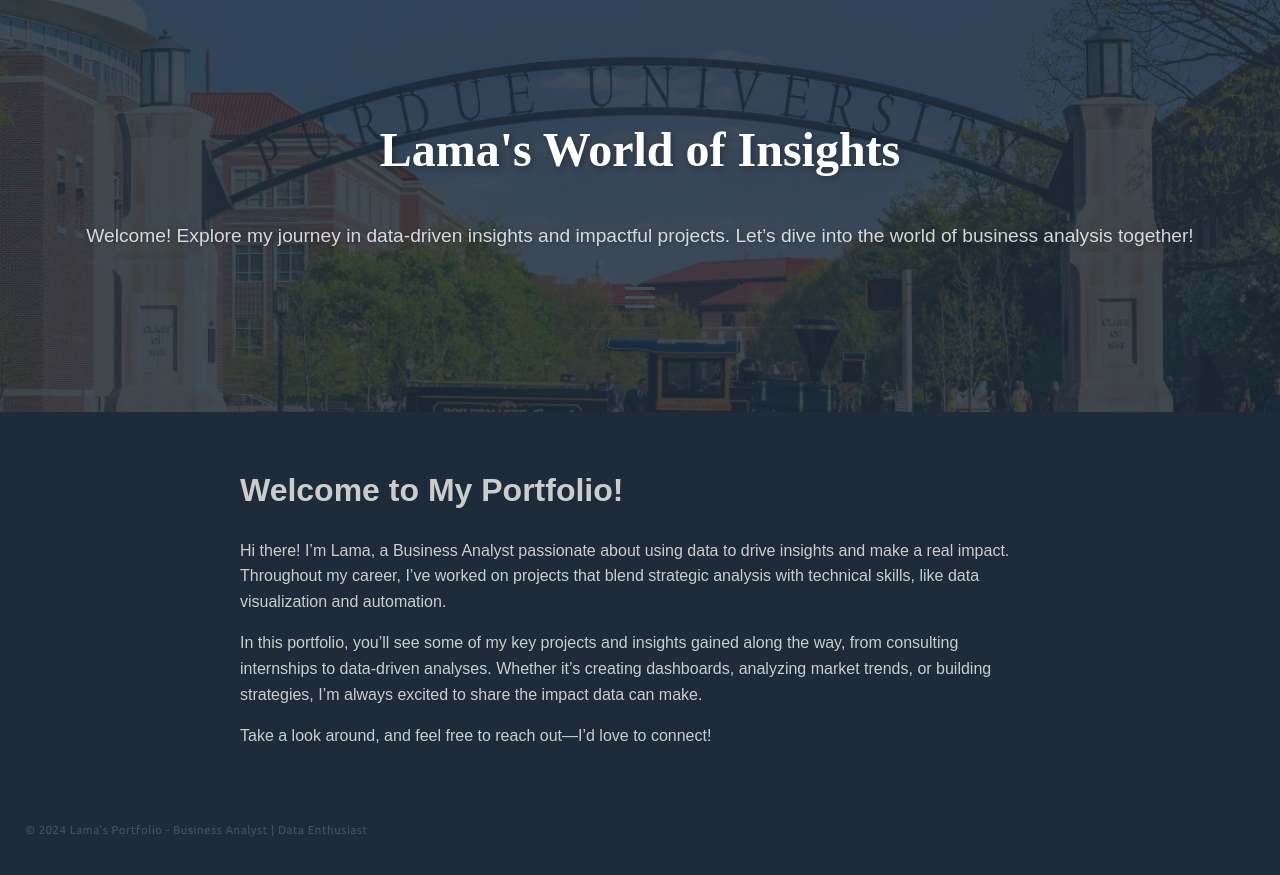
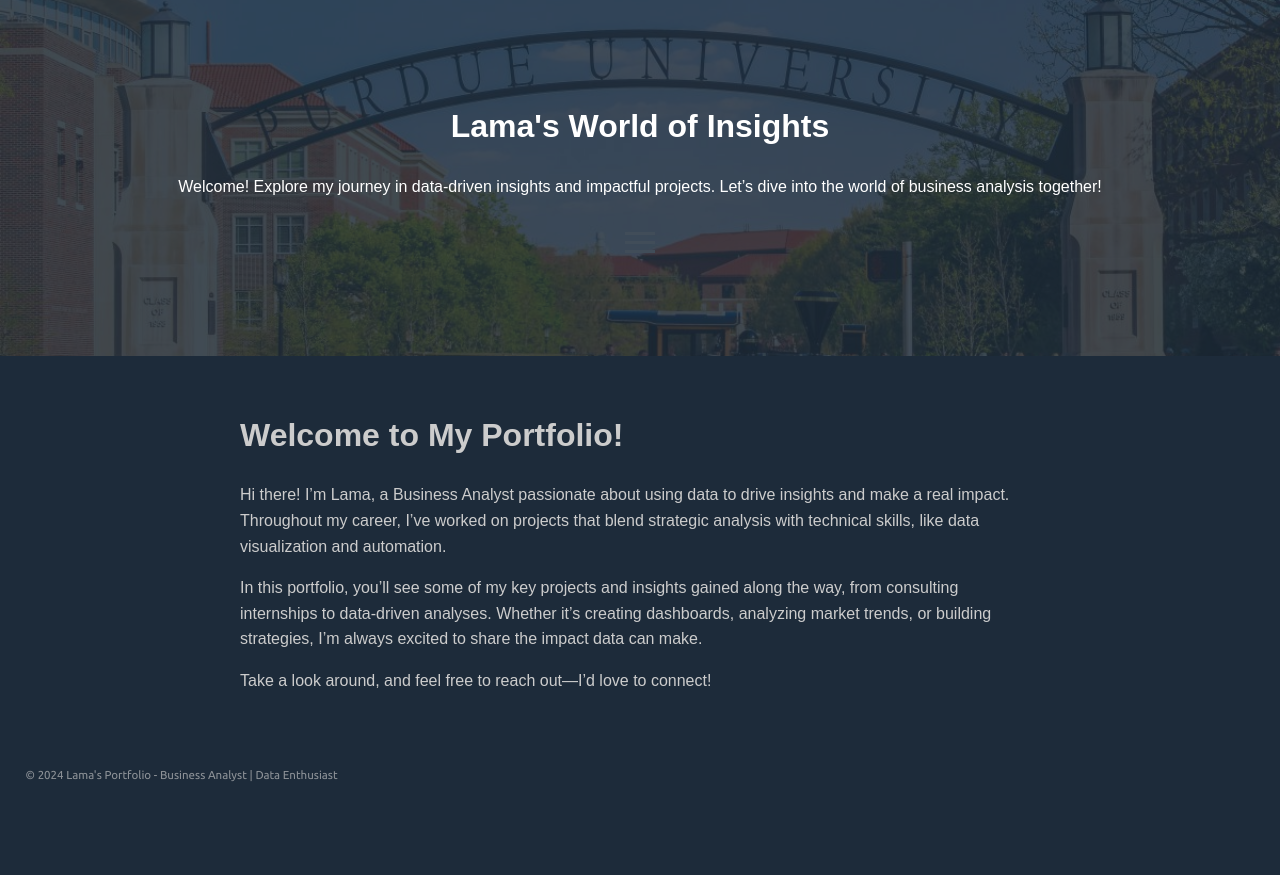
Before and after one commit to LamaJuraisi/Portfolio, a Jekyll site: the page built from index.md, in a window 1280 px wide. Shown: the top 875 px of the page. Built offline with Jekyll 4.4.1, drawn with Linux system fonts in a browser that asks for light colours; some web fonts are replaced.

Commit message:
Update main.css

```diff
--- a/assets/css/main.css
+++ b/assets/css/main.css
@@ -2,8 +2,8 @@
 body {
   font-family: 'Source Sans 3', sans-serif;
   line-height: 1.6;
-  color: #CCCCCC; /* Slightly lighter for readability */
-  background-color: #1D2B3A; /* Updated navy background color */
+  color: #CCCCCC;
+  background-color: #1D2B3A;
   margin: 0;
 }
 
@@ -17,39 +17,14 @@ body {
   font-weight: 400;
 }
 
-.merriweather-bold {
-  font-family: 'Merriweather', serif;
-  font-weight: 700;
-}
-
 .ubuntu-regular {
   font-family: 'Ubuntu', sans-serif;
   font-weight: 400;
 }
 
-.ubuntu-bold {
-  font-family: 'Ubuntu', sans-serif;
-  font-weight: 700;
-}
-
 .source-sans-regular {
   font-family: 'Source Sans 3', sans-serif;
   font-weight: 400;
-}
-
-.source-sans-bold {
-  font-family: 'Source Sans 3', sans-serif;
-  font-weight: 700;
-}
-
-.raleway-regular {
-  font-family: 'Raleway', sans-serif;
-  font-weight: 400;
-}
-
-.raleway-bold {
-  font-family: 'Raleway', sans-serif;
-  font-weight: 700;
 }
 
 /* Header styling with background image */
@@ -62,7 +37,6 @@ header {
   padding: 5em 1em;
 }
 
-/* Overlay Effect */
 header::before {
   content: "";
   position: absolute;
@@ -70,41 +44,13 @@ header::before {
   left: 0;
   right: 0;
   bottom: 0;
-  background: rgba(29, 43, 58, 0.84); /* Updated navy tint color */
+  background: rgba(29, 43, 58, 0.84);
   z-index: 0;
 }
 
 header h1, header p, header nav {
   position: relative;
   z-index: 1;
-}
-
-/* Header Content */
-header h1 {
-  font-family: 'Bitter', serif;
-  font-size: 3em;
-  color: white;
-  text-shadow: 2px 2px 6px rgba(0, 0, 0, 0.3);
-  font-weight: 800;
-}
-
-header p {
-  font-family: 'Source Sans 3', sans-serif;
-  font-size: 1.2em;
-  color: rgba(255, 255, 255, 0.8);
-  text-shadow: 1px 1px 4px rgba(0, 0, 0, 0.2);
-}
-
-/* Navigation Link Styling */
-nav a {
-  color: #ffffff;
-  margin: 0 1em;
-  font-weight: 600;
-  text-decoration: none;
-}
-
-nav a:hover {
-  color: #007acc;
 }
 
 /* Button Styling */
@@ -121,7 +67,7 @@ nav a:hover {
 
 .actions .button:hover {
   background-color: white;
-  color: #1D2B3A; /* Updated button hover color */
+  color: #1D2B3A;
 }
 
 /* Main Content Styling */
@@ -134,13 +80,11 @@ main {
 /* Footer */
 footer {
   background: #1D2B3A;
-  color: rgba(204, 204, 204, 0.3); /* Slight transparency */
+  color: rgba(204, 204, 204, 0.8);
   text-align: left;
   padding: 1em 2em;
   font-size: 0.8em;
   font-family: 'Ubuntu', sans-serif;
-  font-weight: 400;
-  letter-spacing: 0.5px;
 }
 
 /* Link Styling */
@@ -153,37 +97,8 @@ a:hover {
   color: #007acc;
   text-decoration: none;
 }
+
 /* Hamburger Menu */
-#menu-button {
-    cursor: pointer;
-    display: inline-block;
-}
-#menu-button span {
-    display: block;
-    width: 30px;
-    height: 3px;
-    margin: 6px auto;
-    background-color: #fff;
-}
-.hidden {
-    display: none;
-}
-#side-menu {
-    position: fixed;
-    left: 0;
-    top: 0;
-    width: 200px;
-    height: 100%;
-    background-color: #1D2B3A;
-    padding: 1em;
-}
-#side-menu a {
-    display: block;
-    color: white;
-    padding: 10px;
-    text-decoration: none;
-}
-/* Styling for the menu button */
 #menu-button {
   cursor: pointer;
   display: inline-block;
@@ -199,7 +114,7 @@ a:hover {
   background-color: #fff;
 }
 
-/* Side navigation menu */
+/* Side Navigation Menu */
 #side-menu.hidden {
   display: none;
 }
@@ -212,6 +127,7 @@ a:hover {
   height: 100%;
   background-color: #1D2B3A;
   padding: 1em;
+  display: none; /* Initially hidden */
 }
 
 #side-menu a {
```
Lines whose indentation alone changed are shown as unchanged.
